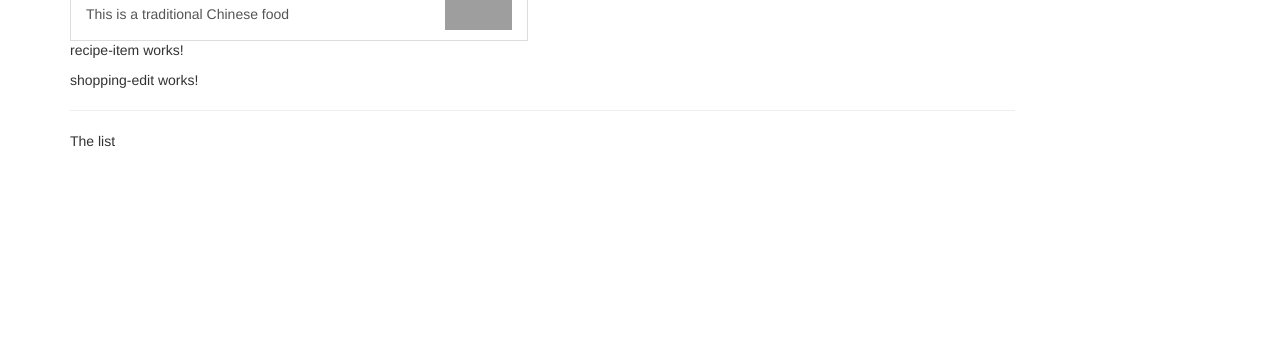
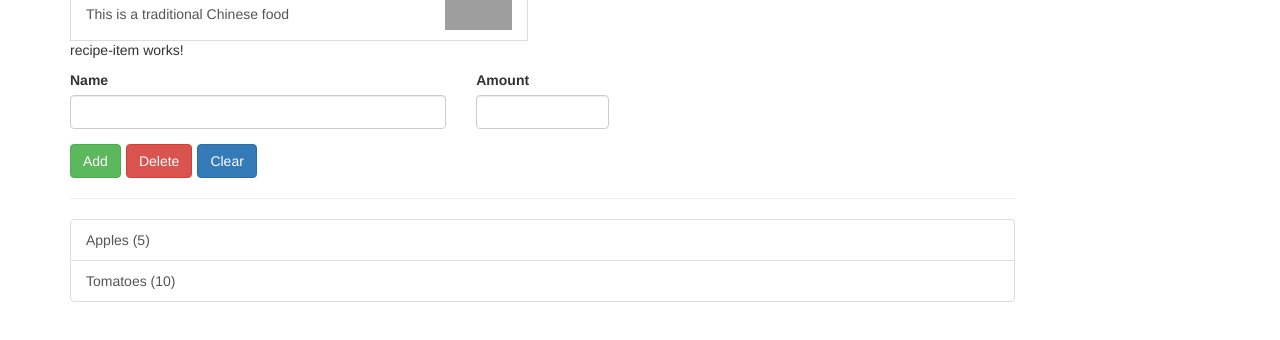
Before and after one commit to ReneeT19/Angular9, an Angular app in the folder shopping-list-recipe/: page / in a window 1280 px wide. Shown: the part 320-660 px from the top of the page. Built offline with nearby package versions, Linux system fonts and the light colour scheme; grey boxes are pictures that could not be loaded.

Commit message:
added shopping list component

```diff
--- a/shopping-list-recipe/src/app/shopping-list/shopping-edit/shopping-edit.component.html
+++ b/shopping-list-recipe/src/app/shopping-list/shopping-edit/shopping-edit.component.html
@@ -1 +1,25 @@
-<p>shopping-edit works!</p>
+<div class="row">
+    <div class="col-xs-12">
+        <form>
+            <div class="row">
+                <div class="col-sm-5 form-group">
+                    <label for="name">Name</label>
+                    <input type="text" id="name" class="form-control">
+                </div>
+
+                <div class="col-sm-2 form-group">
+                    <label for="amount">Amount</label>
+                    <input type="number" id="amount" class="form-control">
+                </div>
+            </div>
+
+            <div class="row">
+                <div class="col-xs-12">
+                    <button class="btn btn-success" type="submit">Add</button>
+                    <button class="btn btn-danger" type="button" style="margin-left: 5px;">Delete</button>
+                    <button class="btn btn-primary" type="button" style="margin-left: 5px;">Clear</button>
+                </div>
+            </div>
+        </form>
+    </div>
+</div>
--- a/shopping-list-recipe/src/app/shopping-list/shopping-list.component.html
+++ b/shopping-list-recipe/src/app/shopping-list/shopping-list.component.html
@@ -2,6 +2,13 @@
     <div class="col-xs-10">
         <app-shopping-edit></app-shopping-edit>
         <hr>
-        <p>The list</p>
+        <ul class="list-group">
+            <a href="#"
+            class="list-group-item"
+            style="cursor: pointer"
+            *ngFor="let ingredient of ingredients">
+                {{ingredient.name}} ({{ingredient.amount}})
+            </a>
+        </ul>
     </div>
 </div>
--- a/shopping-list-recipe/src/app/shopping-list/shopping-list.component.ts
+++ b/shopping-list-recipe/src/app/shopping-list/shopping-list.component.ts
@@ -1,4 +1,5 @@
 import { Component, OnInit } from '@angular/core';
+import { Ingredient } from '../shared/ingredient.model';
 
 @Component({
   selector: 'app-shopping-list',
@@ -6,6 +7,10 @@ import { Component, OnInit } from '@angular/core';
   styleUrls: ['./shopping-list.component.css']
 })
 export class ShoppingListComponent implements OnInit {
+  ingredients: Ingredient[] = [
+    new Ingredient('Apples', 5),
+    new Ingredient('Tomatoes', 10),
+  ];
 
   constructor() { }
 
```
Also changed, not shown: shopping-list-recipe/src/app/shared/ingredient.model.ts (added, +14 -0 lines).
